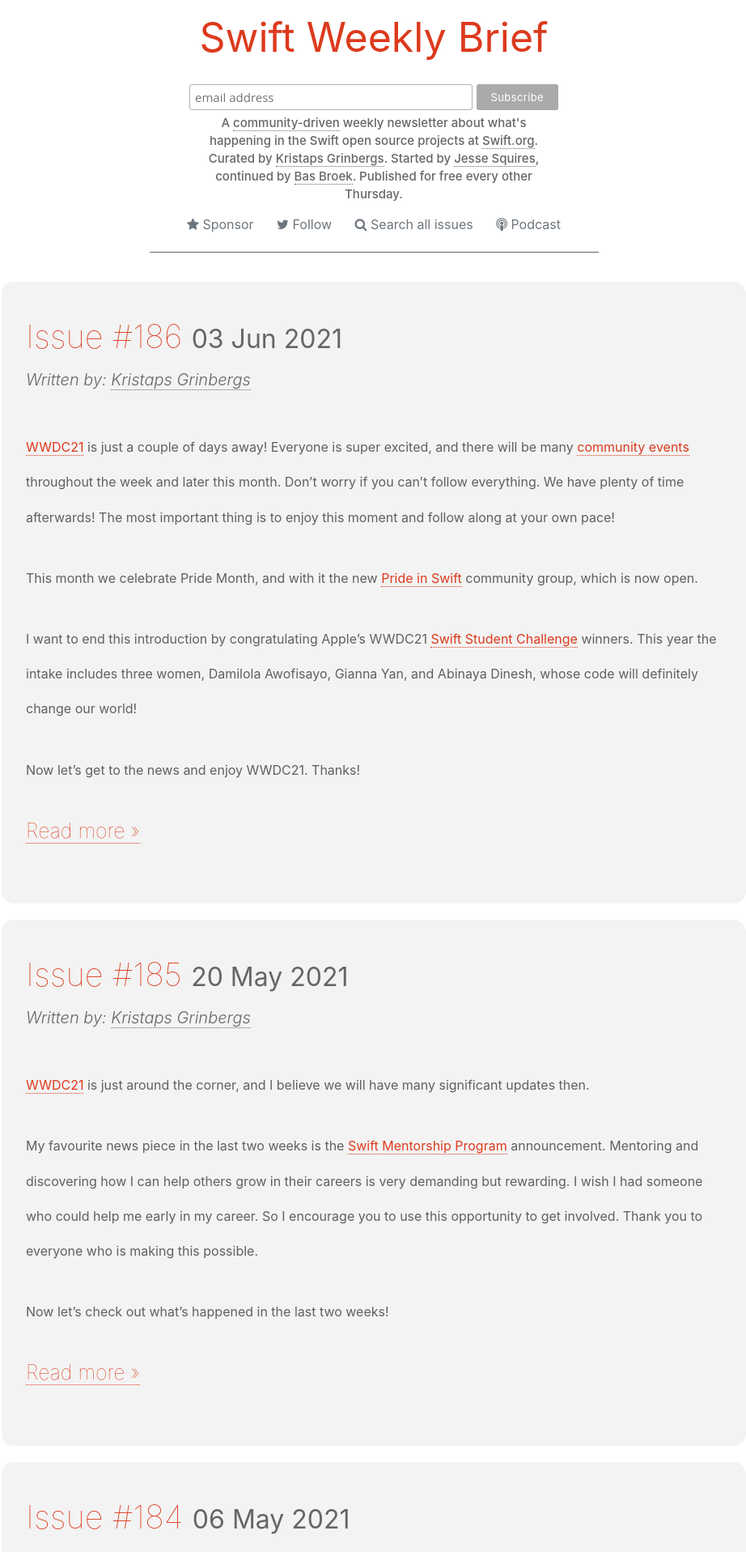
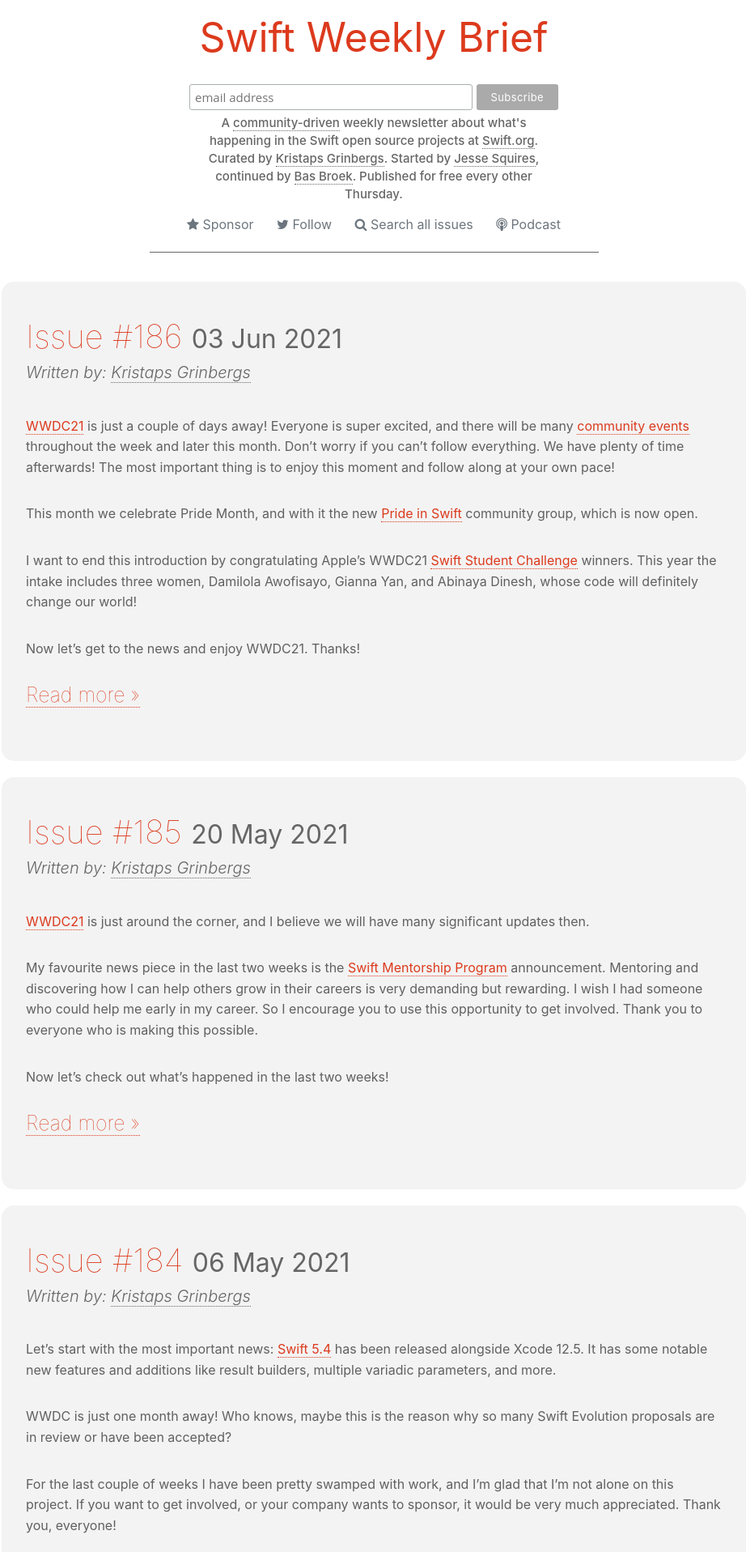
Before and after one commit to SwiftWeekly/swiftweekly.github.io, a Jekyll site: the page built from index.html, in a window 1280 px wide. Shown: the top 1917 px of the page at 81% size, without its empty margins (178-1100 px from the left). Built offline with Jekyll 4.4.1, drawn with Linux system fonts in a browser that asks for light colours; the list of posts is cut into pages by our own code.

Commit message:
Changed line height for better legibility + decreased article padding on mobile (#650)

```diff
--- a/css/style.css
+++ b/css/style.css
@@ -64,7 +64,7 @@
 }
 
 body p {
-  line-height: 2.7rem;
+  line-height: 1.6rem;
   padding: 0.5rem 0rem 0.5rem 0rem;
   font-size: 16px;
 }
@@ -329,6 +329,10 @@
   header h1 {
     font-size: 46px;
   }
+
+  .post-list-item {
+    padding: 12px 20px;
+  }
 }
 
 /* iphone 6 */
```
